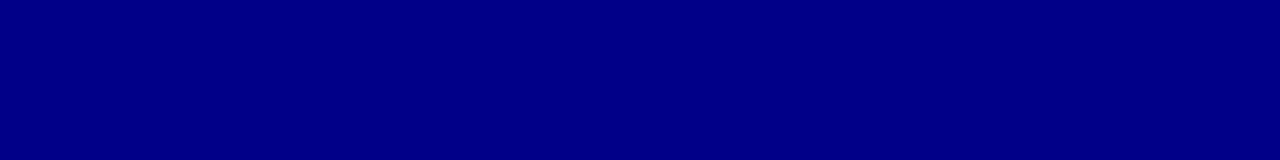
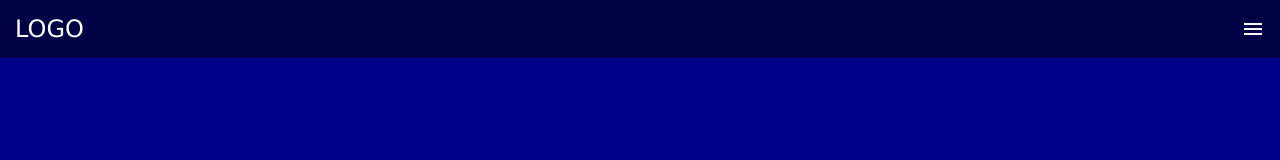
Before and after one commit to codingspacekh/trial, a plain HTML site: page index.html in a window 1280 px wide. Drawn offline with nearby package versions, Linux system fonts and the light colour scheme.

Commit message:
add header and style a bit

```diff
--- a/index.html
+++ b/index.html
@@ -5,8 +5,16 @@
   <meta name="viewport" content="width=device-width, initial-scale=1.0">
   <title>Document</title>
   <link rel="stylesheet" href="style.css">
+  <script type="module" src="https://unpkg.com/ionicons@7.1.0/dist/ionicons/ionicons.esm.js"></script>
+  <script nomodule src="https://unpkg.com/ionicons@7.1.0/dist/ionicons/ionicons.js"></script>
 </head>
 <body>
+
+  <header>
+    <a href="#">LOGO</a>
+
+    <ion-icon name="menu-sharp"></ion-icon>
+  </header>
 
 
 
--- a/style.css
+++ b/style.css
@@ -9,3 +9,22 @@ body {
   background-color: darkblue;
   color: whitesmoke;
 }
+
+header {
+  background-color: rgba(0,0,0,0.5);
+  padding: 15px;
+
+  display: flex;
+  justify-content: space-between;
+  align-items: center;
+}
+
+header a {
+  font-size: 24px;
+  color: white;
+  text-decoration: none;
+}
+
+header ion-icon {
+  font-size: 24px;
+}
```
